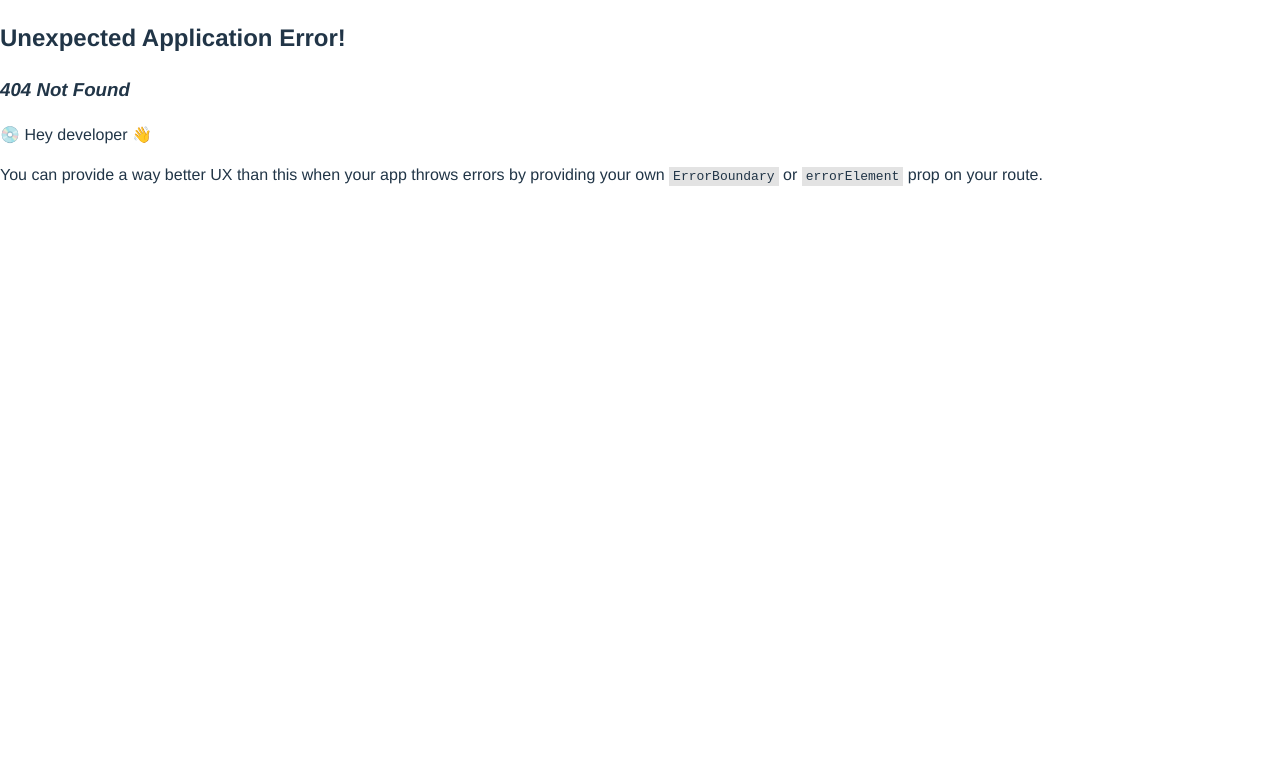
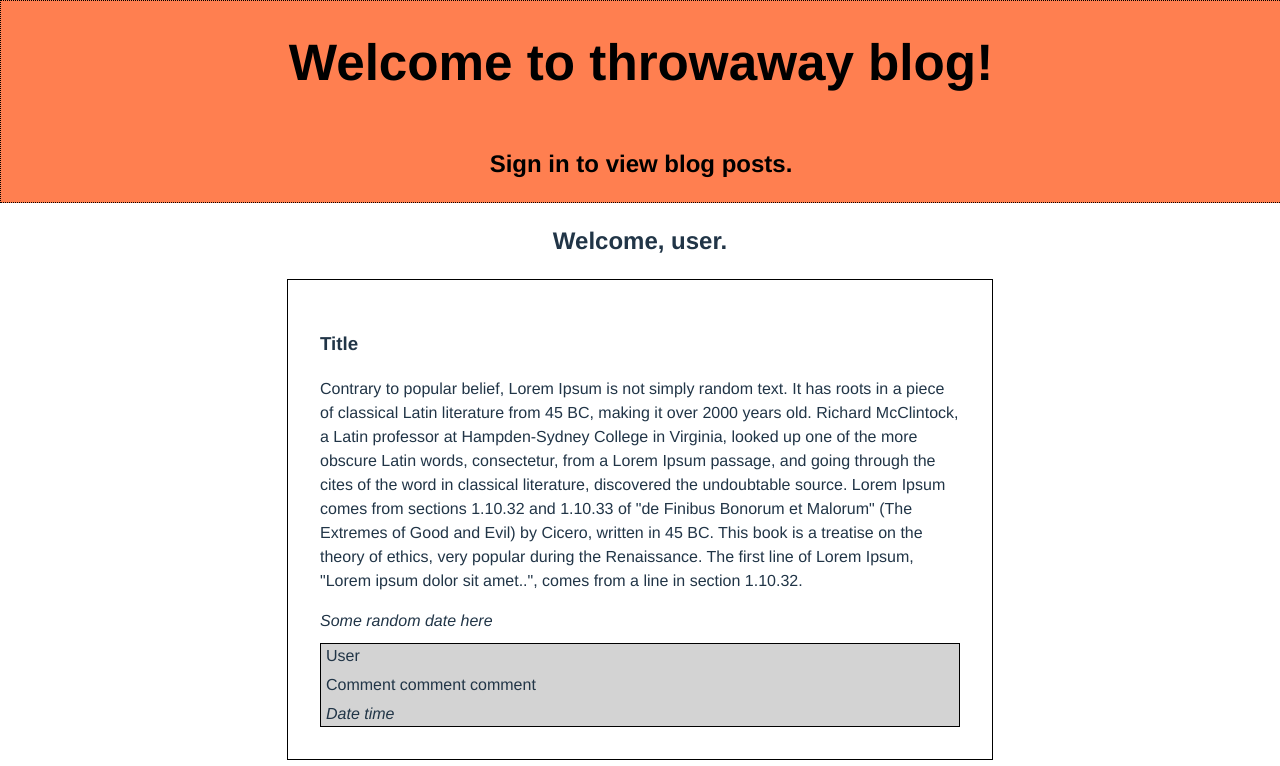
Before and after one commit to lbagd9898/blog-api, a React (Vite) app in the folder client-user/: page /dashboard in a window 1280 px wide. Before the commit this address had no page. Shown: the top 766 px of the page. Built offline with nearby package versions, Linux system fonts and the light colour scheme.

Commit message:
prisma db seeded

```diff
--- /dev/null
+++ b/client-user/src/components/Comment/Comment.jsx
@@ -0,0 +1,13 @@
+import styles from "./Comment.module.css";
+
+function Comment() {
+  return (
+    <div className={styles["comment-card"]}>
+      <p>User</p>
+      <p>Comment comment comment</p>
+      <em>Date time</em>
+    </div>
+  );
+}
+
+export default Comment;
--- /dev/null
+++ b/client-user/src/components/Comment/Comment.module.css
@@ -0,0 +1,14 @@
+.comment-card {
+  border: 1px solid black;
+  padding: 0px 5px;
+  margin: 0px;
+  display: flex;
+  flex-direction: column;
+  gap: 5px;
+  background-color: lightgray;
+  margin-top: 10px;
+}
+
+.comment-card > * {
+  margin: 0;
+}
--- /dev/null
+++ b/client-user/src/components/Post/Post.jsx
@@ -0,0 +1,28 @@
+import styles from "./Post.module.css";
+import Comment from "../Comment/Comment";
+
+function Post() {
+  return (
+    <div className={styles["card"]}>
+      <h3 className={styles["header"]}>Title</h3>
+      <p>
+        Contrary to popular belief, Lorem Ipsum is not simply random text. It
+        has roots in a piece of classical Latin literature from 45 BC, making it
+        over 2000 years old. Richard McClintock, a Latin professor at
+        Hampden-Sydney College in Virginia, looked up one of the more obscure
+        Latin words, consectetur, from a Lorem Ipsum passage, and going through
+        the cites of the word in classical literature, discovered the
+        undoubtable source. Lorem Ipsum comes from sections 1.10.32 and 1.10.33
+        of "de Finibus Bonorum et Malorum" (The Extremes of Good and Evil) by
+        Cicero, written in 45 BC. This book is a treatise on the theory of
+        ethics, very popular during the Renaissance. The first line of Lorem
+        Ipsum, "Lorem ipsum dolor sit amet..", comes from a line in section
+        1.10.32.{" "}
+      </p>
+      <em> Some random date here</em>
+      <Comment></Comment>
+    </div>
+  );
+}
+
+export default Post;
--- /dev/null
+++ b/client-user/src/components/Post/Post.module.css
@@ -0,0 +1,5 @@
+.card {
+  border: 1px solid black;
+  padding: 2rem;
+  width: 50%;
+}
--- a/client-user/src/main.jsx
+++ b/client-user/src/main.jsx
@@ -3,11 +3,13 @@ import { createRoot } from "react-dom/client";
 import "./index.css";
 import App from "./App.jsx";
 import SignUp from "./pages/sign-up.jsx";
+import Dashboard from "./pages/dashboard.jsx";
 import { createBrowserRouter, RouterProvider } from "react-router-dom";
 
 const router = createBrowserRouter([
   { path: "/", element: <App /> },
   { path: "sign-up", element: <SignUp /> },
+  { path: "/dashboard", element: <Dashboard /> },
 ]);
 createRoot(document.getElementById("root")).render(
   <StrictMode>
--- /dev/null
+++ b/client-user/src/pages/dashboard.jsx
@@ -0,0 +1,17 @@
+import styles from "./dashboard.module.css";
+import Header from "../components/Header/Header.jsx";
+import Post from "../components/Post/Post.jsx";
+
+function Dashboard() {
+  return (
+    <>
+      <Header></Header>
+      <main>
+        <h2>Welcome, user.</h2>
+        <Post></Post>
+      </main>
+    </>
+  );
+}
+
+export default Dashboard;
--- /dev/null
+++ b/client-user/src/pages/dashboard.module.css
@@ -0,0 +1,6 @@
+main {
+  display: flex;
+  flex-direction: column;
+  justify-content: center;
+  align-items: center;
+}
```
